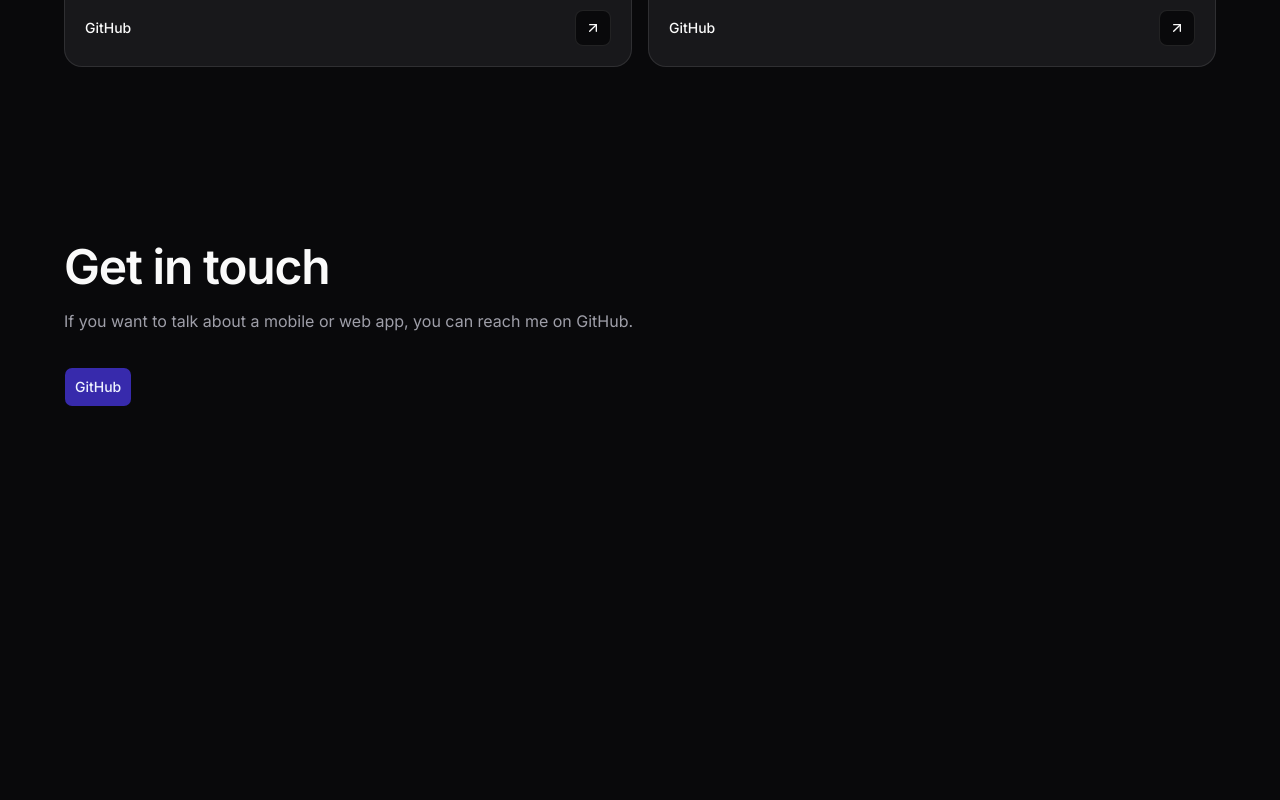
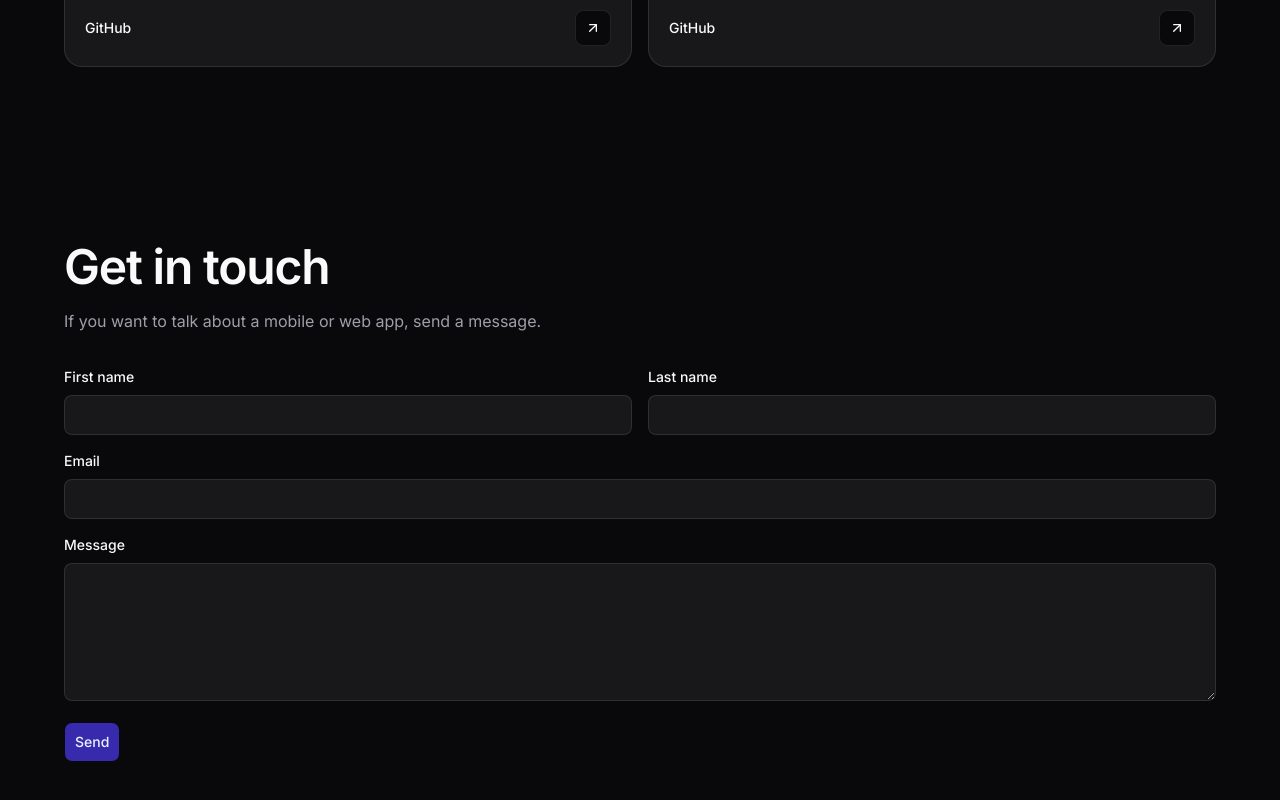
Before and after one commit to Bhumir2503/Portfolio, a Next.js app: page / in a window 1280 px wide. Shown: the part 2750-3550 px from the top of the page. Before the commit the page ends 3253 px from the top, so only its background shows below. Built offline with nearby package versions, Linux system fonts and the light colour scheme.

Commit message:
implemented a contact form in the Contact component, replacing the GitHub link with input fields for first name, last name, email, and message; added form submission handling

```diff
--- a/components/sections/contact.tsx
+++ b/components/sections/contact.tsx
@@ -1,30 +1,76 @@
+"use client"
+
+import type { FormEvent } from "react"
+
 import { Section } from "@/components/sections/section"
 import { Button } from "@/components/ui/button"
 
+const fieldClassName =
+  "mt-2 w-full rounded-md border border-border bg-card px-3 text-sm outline-none focus-visible:border-ring focus-visible:ring-3 focus-visible:ring-ring/50"
+
 export function Contact() {
+  function onSubmit(event: FormEvent<HTMLFormElement>) {
+    event.preventDefault()
+  }
+
   return (
     <Section>
       <h2 className="text-3xl font-semibold tracking-tight sm:text-5xl">
         Get in touch
       </h2>
       <p className="mt-4 max-w-2xl text-sm leading-7 text-muted-foreground md:text-base">
-        If you want to talk about a mobile or web app, you can reach me on
-        GitHub.
+        If you want to talk about a mobile or web app, send a message.
       </p>
-      <div className="mt-8">
-        <Button
-          size="lg"
-          render={
-            <a
-              href="https://github.com/Bhumir2503"
-              target="_blank"
-              rel="noreferrer"
+      <form className="mt-8 grid w-full gap-4" onSubmit={onSubmit}>
+        <div className="grid gap-4 sm:grid-cols-2">
+          <label className="text-sm font-medium" htmlFor="first-name">
+            First name
+            <input
+              id="first-name"
+              name="firstName"
+              type="text"
+              required
+              autoComplete="given-name"
+              className={`${fieldClassName} h-10`}
             />
-          }
-        >
-          GitHub
+          </label>
+          <label className="text-sm font-medium" htmlFor="last-name">
+            Last name
+            <input
+              id="last-name"
+              name="lastName"
+              type="text"
+              required
+              autoComplete="family-name"
+              className={`${fieldClassName} h-10`}
+            />
+          </label>
+        </div>
+        <label className="text-sm font-medium" htmlFor="email">
+          Email
+          <input
+            id="email"
+            name="email"
+            type="email"
+            required
+            autoComplete="email"
+            className={`${fieldClassName} h-10`}
+          />
+        </label>
+        <label className="text-sm font-medium" htmlFor="message">
+          Message
+          <textarea
+            id="message"
+            name="message"
+            required
+            rows={6}
+            className={`${fieldClassName} py-2`}
+          />
+        </label>
+        <Button type="submit" size="lg" className="w-fit">
+          Send
         </Button>
-      </div>
+      </form>
     </Section>
   )
 }
```
